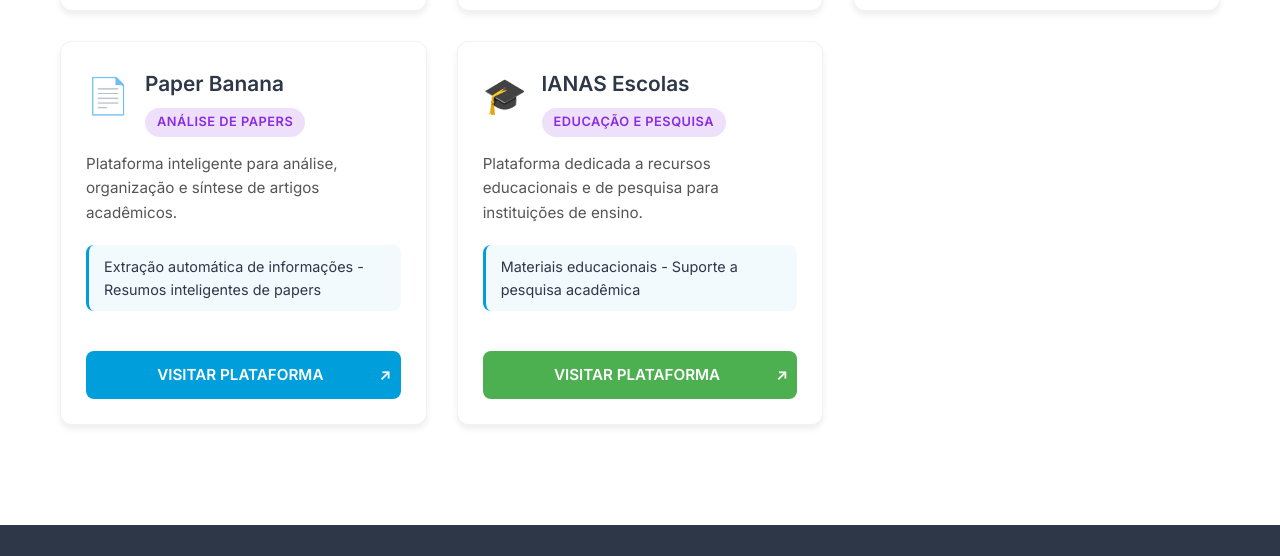
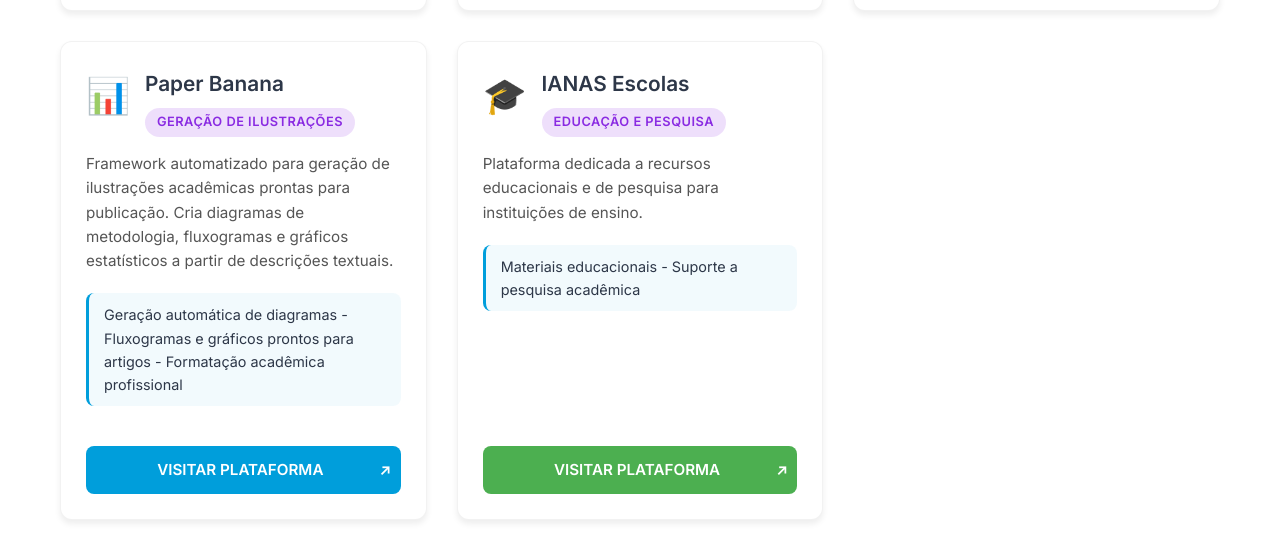
Before and after one commit to RUrzeda/PortalEduIA, a plain HTML site: page index.html in a window 1280 px wide. Shown: the part 5408-5964 px from the top of the page. Drawn offline with Linux system fonts and the light colour scheme.

Commit message:
Correção da descrição da ferramenta Paper Banana: Foco em ilustrações acadêmicas e diagramas

```diff
--- a/index.html
+++ b/index.html
@@ -1120,15 +1120,15 @@
                 <!-- Tool 7 -->
                 <div class="card">
                     <div class="card-header">
-                        <div class="card-icon">📄</div>
+                        <div class="card-icon">📊</div>
                         <div style="flex-grow: 1;">
                             <h3 class="card-title">Paper Banana</h3>
-                            <span class="badge badge-tool">Análise de papers</span>
+                            <span class="badge badge-tool">Geração de Ilustrações</span>
                         </div>
                     </div>
                     <div class="card-body">
-                        <p class="card-description">Plataforma inteligente para análise, organização e síntese de artigos acadêmicos.</p>
-                        <div class="card-highlight">Extração automática de informações - Resumos inteligentes de papers</div>
+                        <p class="card-description">Framework automatizado para geração de ilustrações acadêmicas prontas para publicação. Cria diagramas de metodologia, fluxogramas e gráficos estatísticos a partir de descrições textuais.</p>
+                        <div class="card-highlight">Geração automática de diagramas - Fluxogramas e gráficos prontos para artigos - Formatação acadêmica profissional</div>
                     </div>
                     <div class="card-footer">
                         <a href="https://dwzhu-pku.github.io/PaperBanana/" target="_blank" class="btn btn-blue external-link">VISITAR PLATAFORMA</a>
```
